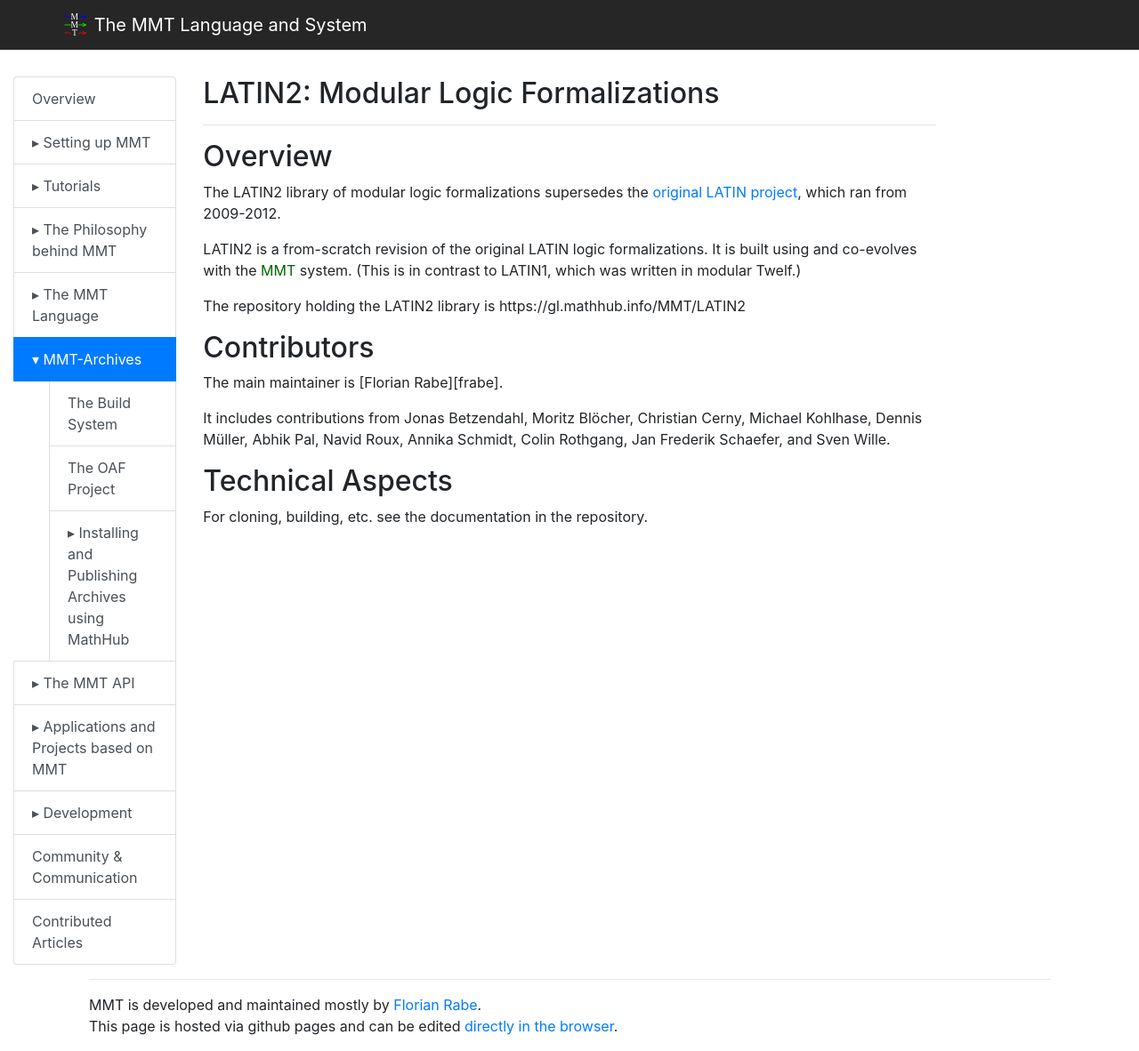
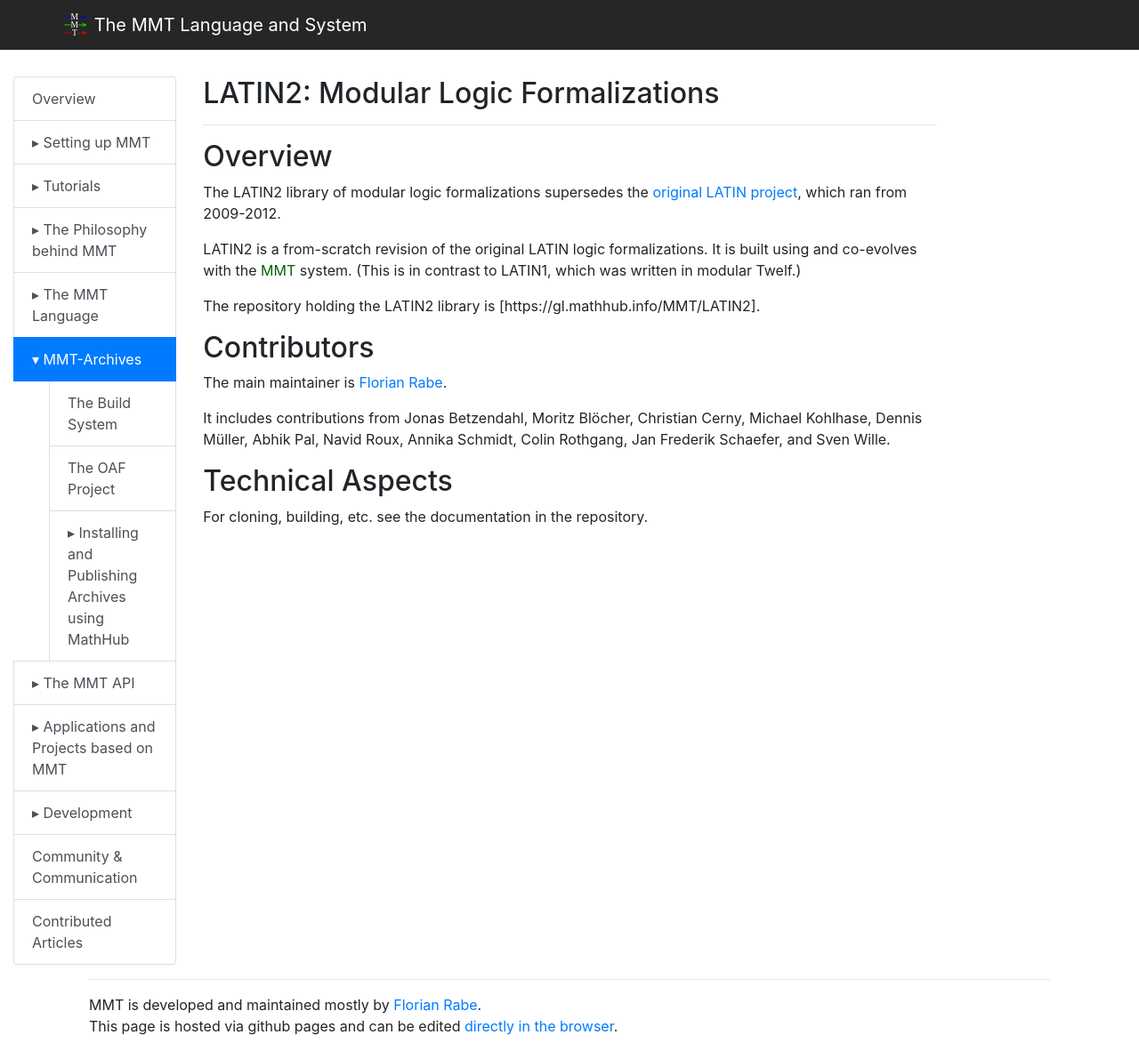
Before and after one commit to UniFormal/uniformal.github.io, a Jekyll site: the page built from doc/archives/LATIN/LATIN2.md, in a window 1280 px wide. Shown: the whole page at 89% size. Built offline with Jekyll 4.4.1, drawn with Linux system fonts in a browser that asks for light colours.

Commit message:
no message

```diff
--- a/doc/archives/LATIN/LATIN2.md
+++ b/doc/archives/LATIN/LATIN2.md
@@ -10,11 +10,11 @@
 LATIN2 is a from-scratch revision of the original LATIN logic formalizations.
 It is built using and co-evolves with the [MMT](https://uniformal.github.io) system. (This is in contrast to LATIN1, which was written in modular Twelf.)
 
-The repository holding the LATIN2 library is https://gl.mathhub.info/MMT/LATIN2
+The repository holding the LATIN2 library is [https://gl.mathhub.info/MMT/LATIN2].
 
 ## Contributors
 
-The main maintainer is [Florian Rabe][frabe].
+The main maintainer is [Florian Rabe](frabe).
 
 It includes contributions from Jonas Betzendahl, Moritz Blöcher, Christian Cerny, Michael Kohlhase, Dennis Müller, Abhik Pal, Navid Roux, Annika Schmidt, Colin Rothgang, Jan Frederik Schaefer, and Sven Wille.
 
```
